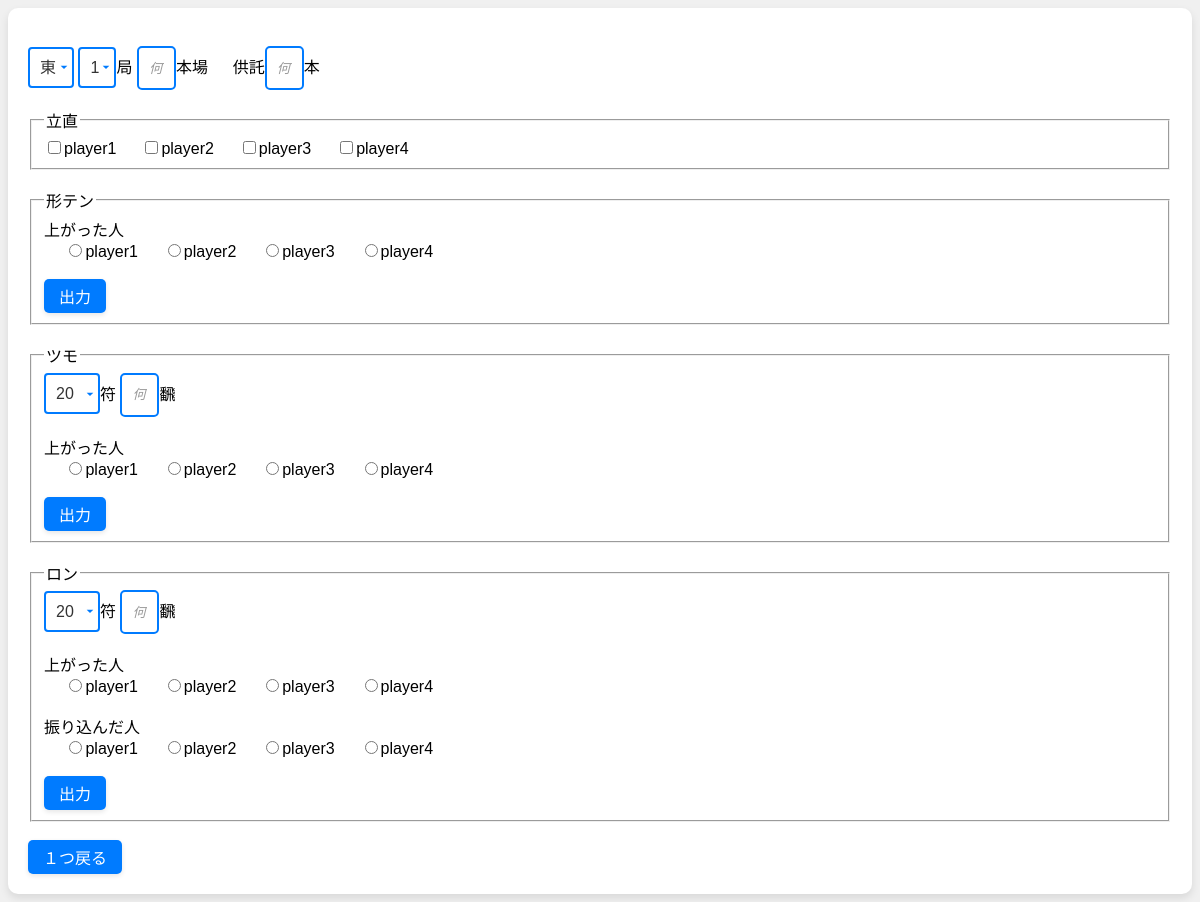
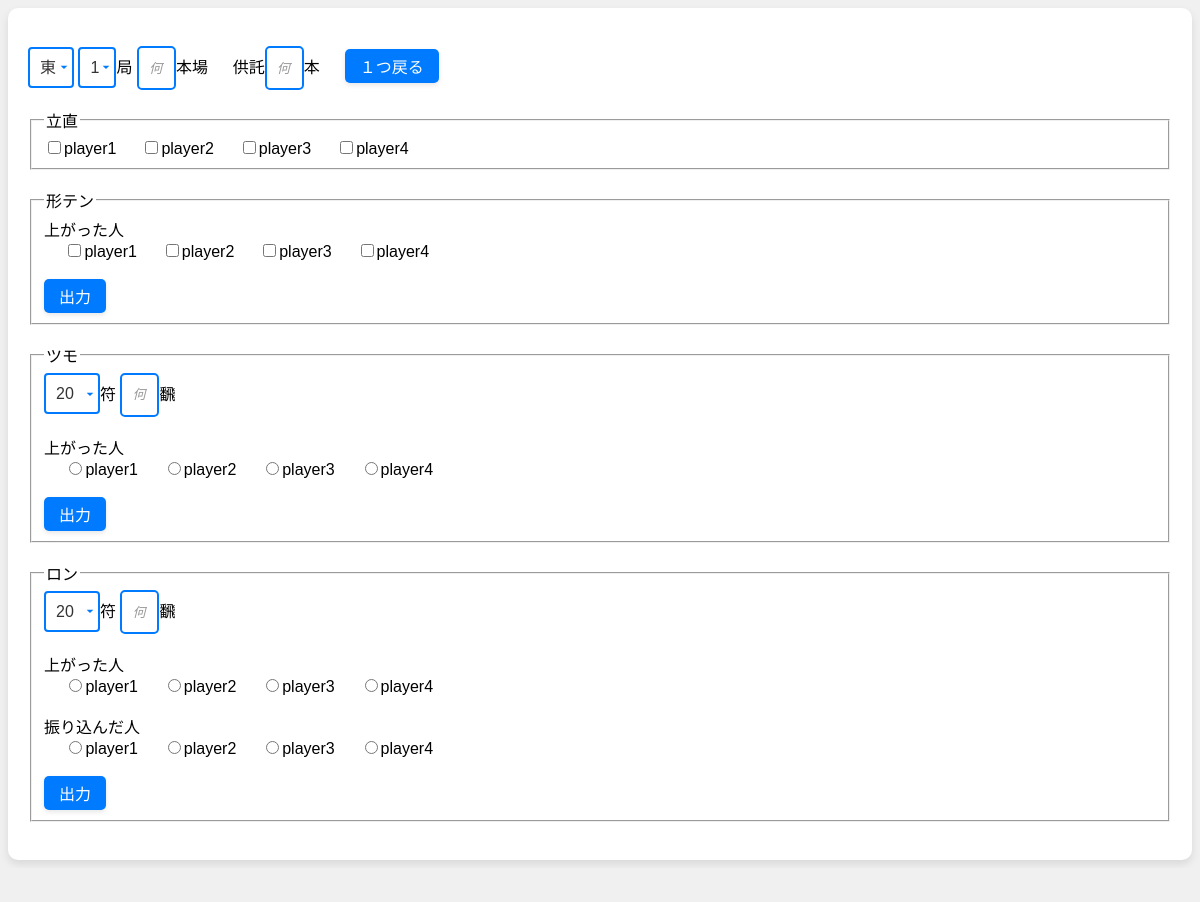
Before and after one commit to suzuki-tatsuki/score-bot, an Electron app: page index.html in a window 1200 px wide. After the commit the page ends 868 px from the top, so only its background shows below. Drawn offline with Linux system fonts and the light colour scheme.

Commit message:
[test] recover to move

```diff
--- a/index.html
+++ b/index.html
@@ -19,7 +19,8 @@
       <option value="3">3
       <option value="4">4</select>局
     <input type="text" id="honba" class="custom-input" placeholder="何" size=1>本場 &emsp;
-    供託<input type="text" id="kyotaku"class="custom-input" placeholder="何" size=1>本
+    供託<input type="text" id="kyotaku"class="custom-input" placeholder="何" size=1>本 &emsp;
+      <button id="redo" type="button">１つ戻る</button> &emsp;
     <br><br>
 
     <!--立直者の情報-->
@@ -35,10 +36,10 @@
     <fieldset>
       <legend>形テン</legend>
       上がった人<br> &emsp;
-      <input type="radio" name="keiten" id="keiten1" value="1">player1 &emsp;
-      <input type="radio" name="keiten" id="keiten2" value="1">player2 &emsp;
-      <input type="radio" name="keiten" id="keiten3" value="1">player3 &emsp;
-      <input type="radio" name="keiten" id="keiten4" value="1">player4 &emsp;<br><br>
+      <input type="checkbox" id="keiten1" value="1">player1 &emsp;
+      <input type="checkbox" id="keiten2" value="1">player2 &emsp;
+      <input type="checkbox" id="keiten3" value="1">player3 &emsp;
+      <input type="checkbox" id="keiten4" value="1">player4 &emsp;<br><br>
       <button id="keiten" type="button">出力</button> &emsp;<br>
     </fieldset><br>
 
@@ -95,7 +96,7 @@
       <button id="ron" type="button">出力</button> &emsp;<br>
     </fieldset><br>
 
-      <button id="redo" type="button">１つ戻る</button> &emsp;<br>
+      <!--button id="reset" type="button">次の局へ</button-->
 
 	</div>
     <script src="renderer.js"></script>
--- a/renderer.js
+++ b/renderer.js
@@ -63,3 +63,7 @@ document.getElementById('ron').addEventListener('click', () => {
 document.getElementById('redo').addEventListener('click', () => {
     ipcRenderer.send('redo');
 });
+
+document.getElementById('reset').addEventListener('click', () => {
+    ipcRenderer.send('reset');
+});
```
Also changed, not shown: main.js (+40 -0 lines).
